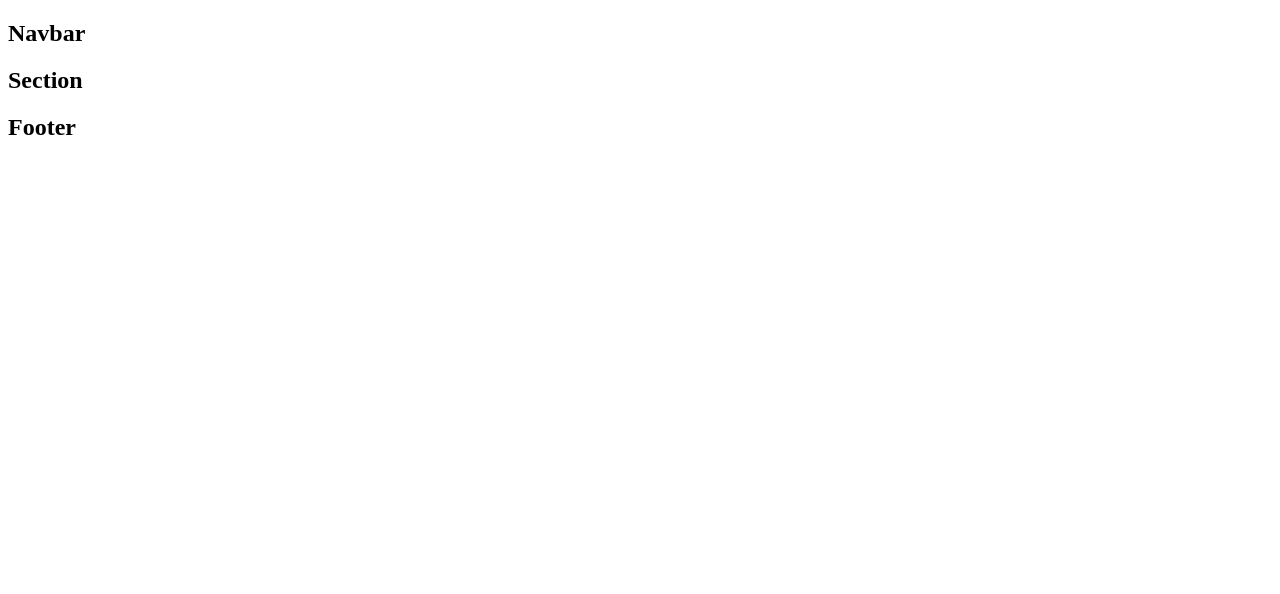
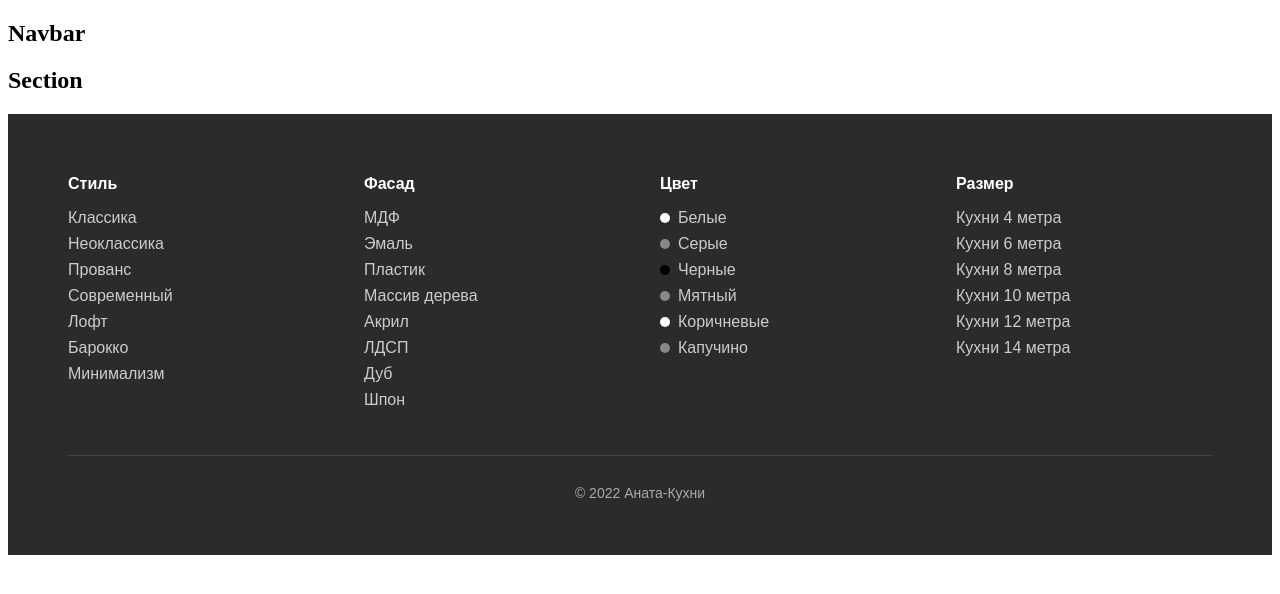
Before and after one commit to Abrorbey321/githab, a React (Vite) app: page / in a window 1280 px wide. Shown: the top 594 px of the page. Built offline with nearby package versions, Linux system fonts and the light colour scheme.

Commit message:
Abrorbek0708

```diff
--- a/src/components/footer.css
+++ b/src/components/footer.css
@@ -0,0 +1,58 @@
+.footer {
+  background: #2b2b2b;
+  color: #fff;
+  padding: 40px 60px;
+  font-family: Arial, sans-serif;
+}
+
+.footer-top {
+  display: grid;
+  grid-template-columns: repeat(4, 1fr);
+  gap: 40px;
+}
+
+.footer-col h4 {
+  margin-bottom: 15px;
+  font-size: 16px;
+}
+
+.footer-col ul {
+  list-style: none;
+  padding: 0;
+}
+
+.footer-col li {
+  margin-bottom: 8px;
+  color: #ccc;
+  cursor: pointer;
+}
+
+.footer-col li:hover {
+  color: #fff;
+}
+
+.colors li {
+  display: flex;
+  align-items: center;
+  gap: 8px;
+}
+
+.dot {
+  width: 10px;
+  height: 10px;
+  border-radius: 50%;
+  display: inline-block;
+}
+
+.white { background: #fff; }
+.gray { background: #888; }
+.black { background: #000; }
+
+.footer-bottom {
+  border-top: 1px solid #444;
+  margin-top: 30px;
+  padding-top: 15px;
+  text-align: center;
+  font-size: 14px;
+  color: #aaa;
+}
--- a/src/components/footer.jsx
+++ b/src/components/footer.jsx
@@ -3,7 +3,64 @@ import './footer.css'
 const Footer = () => {
   return (
     <div>
-      <h2>Footer</h2>
+        <footer className="footer">
+      <div className="footer-top">
+        <div className="footer-col">
+          <h4>Стиль</h4>
+          <ul>
+            <li>Классика</li>
+            <li>Неоклассика</li>
+            <li>Прованс</li>
+            <li>Современный</li>
+            <li>Лофт</li>
+            <li>Барокко</li>
+            <li>Минимализм</li>
+          </ul>
+        </div>
+
+        <div className="footer-col">
+          <h4>Фасад</h4>
+          <ul>
+            <li>МДФ</li>
+            <li>Эмаль</li>
+            <li>Пластик</li>
+            <li>Массив дерева</li>
+            <li>Акрил</li>
+            <li>ЛДСП</li>
+            <li>Дуб</li>
+            <li>Шпон</li>
+          </ul>
+        </div>
+
+        <div className="footer-col">
+          <h4>Цвет</h4>
+          <ul className="colors">
+            <li><span className="dot white"></span> Белые</li>
+            <li><span className="dot gray"></span> Серые</li>
+            <li><span className="dot black"></span> Черные</li>
+            <li><span className="dot gray"></span>Мятный </li>
+            <li><span className="dot white"></span>Коричневые </li>
+            <li><span className="dot gray"></span>Капучино </li>
+          </ul>
+        </div>
+
+        <div className="footer-col">
+          <h4>Размер</h4>
+          <ul>
+            <li>Кухни 4 метра</li>
+            <li>Кухни 6 метра</li>
+            <li>Кухни 8 метра</li>
+            <li>Кухни 10 метра</li>
+            <li>Кухни 12 метра</li>
+            <li>Кухни 14 метра</li>
+          </ul>
+        </div>
+      </div>
+
+      <div className="footer-bottom">
+        <p>© 2022 Аната-Кухни</p>
+      </div>
+    </footer>
     </div>
   );
 };
```
Also changed, not shown: 1 other file (tests, documents, lock files or other folders).
